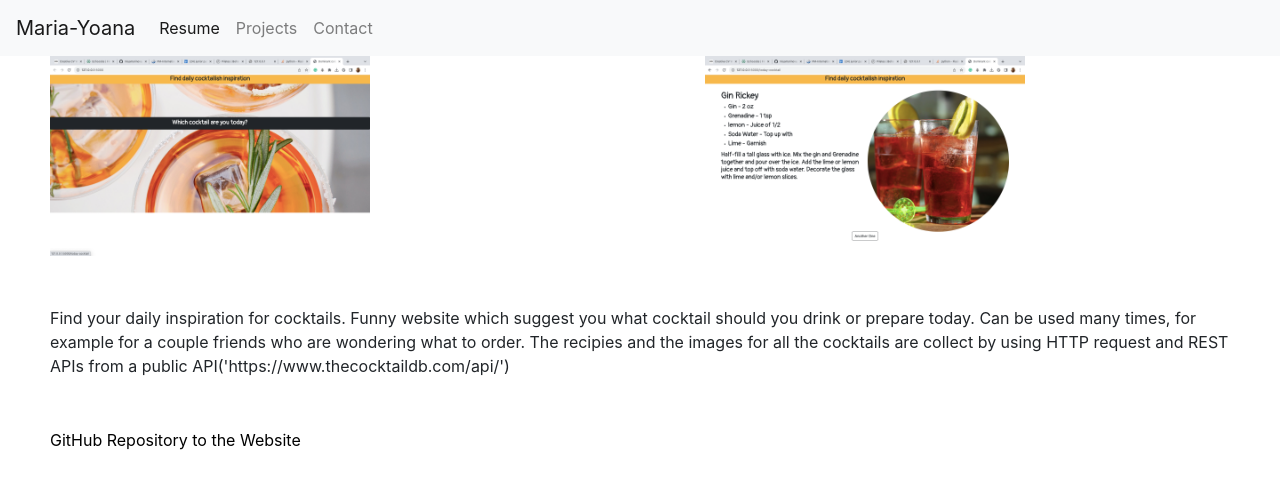
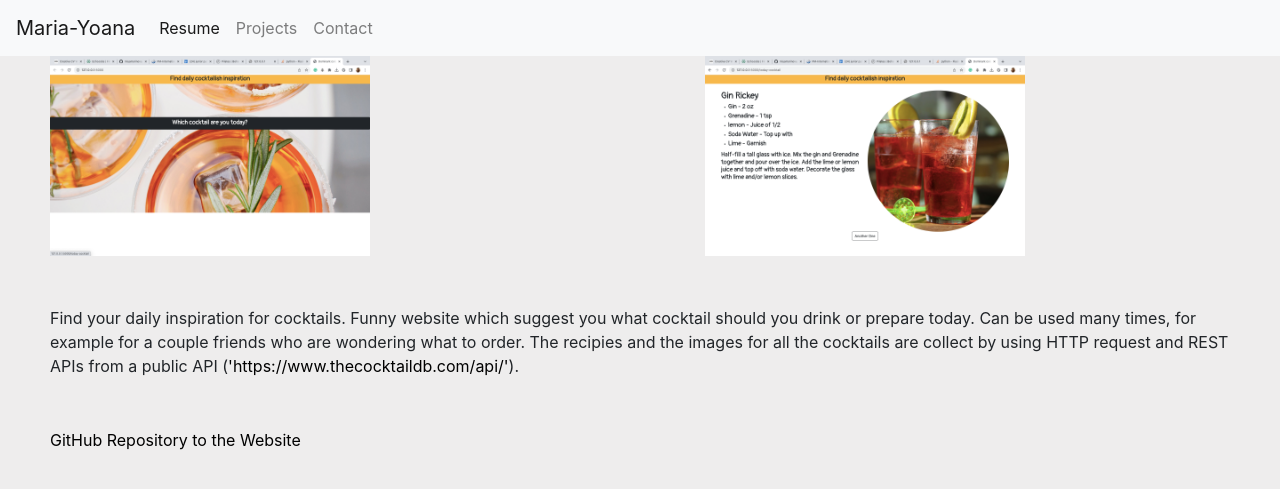
Before and after one commit to miyamarinova/Portfolio_website, a Flask app: page /project_cocktail in a window 1280 px wide. Shown: the top 489 px of the page. Run offline with Flask 3, Linux system fonts and the light colour scheme; some libraries are stand-ins or nearby versions.

Commit message:
Update project-cocktail.html

```diff
--- a/templates/project-cocktail.html
+++ b/templates/project-cocktail.html
@@ -1,5 +1,7 @@
 {% include 'header.html' %}
 {% include 'navbar.html' %}
+
+<body style="background-color: #EEEDED">
 
 <div class="row">
     <div class="col">
@@ -14,6 +16,7 @@
 
 <div>
     <p class="project-paragraph">Find your daily inspiration for cocktails. Funny website which suggest you what cocktail should you drink or prepare today.
-    Can be used many times, for example for a couple friends who are wondering what to order. The recipies and the images for all the cocktails are collect by using HTTP request and REST APIs from a public API('https://www.thecocktaildb.com/api/') </p>
+    Can be used many times, for example for a couple friends who are wondering what to order. The recipies and the images for all the cocktails are collect by using HTTP request and REST APIs from a public API (<a href="https://www.thecocktaildb.com/api/">'https://www.thecocktaildb.com/api/'</a>).</p>
     <p class="project-paragraph"><a href="https://github.com/miyamarinova/Daily_cocktail">GitHub Repository to the Website</a> </p>
 </div>
+</body>
```
